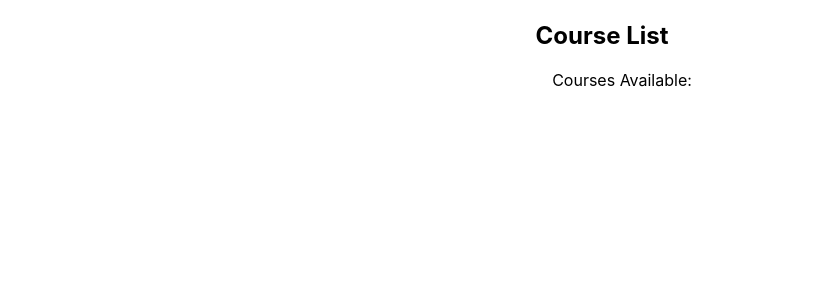
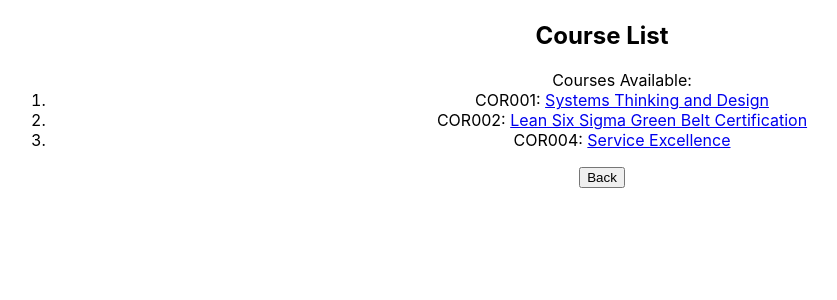
Before and after one commit to sheryl-teo/SPM-Project-Code, a React (Create React App) app in the folder spm/: page /HR/Courses in a window 1280 px wide. Shown: the top 300 px of the page, without its empty margins (38-875 px from the left). Built offline with nearby package versions, Linux system fonts and the light colour scheme.

Commit message:
Changes to HR Courses
- Added test data and dynamic codes for course list, course information
- Added back buttons and routing to the previous page
- Added buttons for adding, editing and deletion of courses

```diff
--- a/spm/src/App.js
+++ b/spm/src/App.js
@@ -8,18 +8,74 @@ import Staff from './components/Staff/staff_home';
 import LJCreationPage from './components/Staff/LJCreationPage/LJCreationPage';
 import HR from './components/HR and Manager/HR_home'
 import CourseList from './components/HR and Manager/Course/CourseList'
+import CourseInfo from './components/HR and Manager/Course/CourseInfo'
+import CourseAdd from './components/HR and Manager/Course/CourseAdd';
 
 function App() {
+
+	// Test Data
+	const courses = [
+		{
+		  Course_ID: "COR001",
+		  Course_Name: "Systems Thinking and Design",
+		  Course_Desc: "This foundation module aims to introduce students to the fundamental concepts and underlying principles of systems thinking",
+		  Course_Status: "Active",
+		  Course_Type: "Internal",
+		  Course_Category: "Core",
+		},
+
+		{
+		  Course_ID:"COR002",
+		  Course_Name: "Lean Six Sigma Green Belt Certification",
+		  Course_Desc: "Apply Lean Six Sigma methodology and statistical tools such as Minitab to be used in process analytics",
+		  Course_Status: "Active",
+		  Course_Type: "Internal",
+		  Course_Category: "Core",
+		},
+
+		{
+		  Course_ID:"COR004",
+		  Course_Name: "Service Excellence",
+		  Course_Desc: "The programme provides the learner with the key foundations of what builds customer confidence in the service industry",
+		  Course_Status: "Pending",
+		  Course_Type: "Internal",
+		  Course_Category: "Core",
+		}
+	  ]
+	  ;
+
+		const CourseRoutes = courses.map(
+
+			(course) => {
+				console.log(course)
+
+				return (
+					<>
+					<Route path = {`/HR/Courses/${course.Course_ID}`} element = {CourseInfo(course)}/>
+					<Route path = {`/HR/Courses/${course.Course_ID}/CourseAdd`} element = {CourseAdd(course)}/>
+					</>
+
+				)
+			}
+		)
+
+
 return (
+	<>
 	<Router>
 	<Routes>
 		<Route exact path='/' element={<Home />} />
 		<Route path="/staff" element={<Staff />} />
 		<Route path="/staff/learningjourneyCreation" element={<LJCreationPage />} />
 		<Route path = "/HR" element = {<HR />}/>
-		<Route path = "/HR/Courses" element = {<CourseList/>}/>
+		<Route path = "/HR/Courses" element = {CourseList(courses)}/>
+		{CourseRoutes}
+
+
+
 	</Routes>
 	</Router>
+	</>
 );
 }
 
--- /dev/null
+++ b/spm/src/components/HR and Manager/Course/CourseAdd.jsx
@@ -0,0 +1,32 @@
+import {BrowserRouter as Router, Link} from 'react-router-dom';
+
+function CourseAdd(){
+
+    return (
+        <div>
+        <h2>Course Addition</h2>
+        <form>
+            Course ID: <input type = 'text' name ='Course ID'></input> <br></br>
+            Course Name: <input type = 'text' name ='Course Name'></input><br></br>
+            Skills: Leadership <input type = 'checkbox' name ='Skills'></input>
+            Engineering <input type = 'checkbox' name ='Skills'></input><br></br>
+            Roles: Sales Rep<input type = 'checkbox' name ='Roles'></input>
+            Repair Engineer <input type = 'checkbox' name ='Roles'></input><br></br>
+            Course Description: <br></br><textarea name ='Course Description'></textarea>
+        </form>
+
+
+            <button onClick=''>
+                Back
+            </button>
+
+        </div>
+
+    )
+
+
+
+
+}
+
+export default CourseAdd
--- a/spm/src/components/HR and Manager/Course/CourseInfo.jsx
+++ b/spm/src/components/HR and Manager/Course/CourseInfo.jsx
@@ -1,20 +1,51 @@
+import {BrowserRouter as Router, Link} from 'react-router-dom';
 
-function CourseDetails(props){
+function CourseInfo(props) {
+    console.log(props)
     return (
+
         <div className='expense-item__description'>
-                <h2>{props.courses[0].Course_ID}</h2>
-                <div className='expense-item__price'>Coourse Name: <br/>{props.courses[0].Course_Name}</div>
-                <br/>
-                <div className='expense-item__price'>Course Description: {props.courses[0].Course_Desc}</div>
-                <br/>
-                <div className='expense-item__price'>Course Status: {props.courses[0].Course_Status}</div>
-                <br/>
-                <div className='expense-item__price'>Course Type: {props.courses[0].Course_Type}</div>
-                <br/>
-                <div className='expense-item__price'>Course Category: {props.courses[0].Course_Category}</div>
-                <br/>
-            </div>
+            <h2>{props.Course_ID}</h2>
+            <div className='expense-item__price'>Course Name: <br />{props.Course_Name}</div>
+            <br />
+            <div className='expense-item__price'>Course Description: {props.Course_Desc}</div>
+            <br />
+            <div className='expense-item__price'>Course Status: {props.Course_Status}</div>
+            <br />
+            <div className='expense-item__price'>Course Type: {props.Course_Type}</div>
+            <br />
+            <div className='expense-item__price'>Course Category: {props.Course_Category}</div>
+            <br />
+
+
+            <Link to="/Hr/courses">
+                <button type="button">
+                    Back
+                </button>
+            </Link>
+
+            <Link to="">
+                <button type="button">
+                    Edit Courses
+                </button>
+            </Link>
+
+            <Link to={`CourseAdd`}>
+                <button type="button">
+                    Add Courses
+                </button>
+            </Link>
+
+            <Link to="">
+                <button type="button">
+                    Delete Courses
+                </button>
+            </Link>
+
+        </div>
+
+
     )
 }
 
-export default CourseDetails
+export default CourseInfo
--- a/spm/src/components/HR and Manager/Course/CourseList.jsx
+++ b/spm/src/components/HR and Manager/Course/CourseList.jsx
@@ -1,24 +1,29 @@
 import React from 'react';
-
+import {BrowserRouter as Router, Link} from 'react-router-dom';
 
 function CourseList(props) {
-    // let courses = props.courses
-
-    // const CourseListItems = courses.map(
-    //     (course) => {
-    //         return (
-    //             <li>{course.Course_ID}: {course.Course_Name}</li>
-    //         )
-    //     }
-    // )
+    const CourseListItems = props.map(
+        (course) => {
+            return (
+                <li>{course.Course_ID}: <a href = {`/Hr/Courses/${course.Course_ID}`}>{course.Course_Name}</a></li>
+            )
+        }
+    )
     return (
         <div>
             <h2>Course List</h2>
             <ol>
                 <div>Courses Available:
+                {CourseListItems}
 
                 </div>
             </ol>
+
+            <Link to="/">
+            <button>
+                Back
+            </button>
+            </Link>
         </div>
     )
 }
--- a/spm/src/components/HR and Manager/HR_home.jsx
+++ b/spm/src/components/HR and Manager/HR_home.jsx
@@ -1,21 +1,33 @@
-
+import { BrowserRouter as Router,Link } from 'react-router-dom';
 import React from 'react';
 
 
-function HR () {
+function HR() {
   return (
     <div>
+      <a href="/Hr/Skills">
         <h1 className='header'>
           Skills
         </h1>
+      </a>
 
+      <a href="/Hr/Courses">
         <h1 className='header'>
           Courses
         </h1>
+      </a>
 
+      <a href="/Hr/Roles">
         <h1 className='header'>
           Roles
         </h1>
+      </a>
+
+      <Link to="/">
+        <button type="button">
+          Back
+        </button>
+      </Link>
 
 
 
--- a/spm/src/components/home.js
+++ b/spm/src/components/home.js
@@ -10,6 +10,31 @@ const Home = () => {
       <p>
         <h3>Please navigate to desired account</h3>
       </p>
+
+      <p>
+        <a href ="/Staff">
+        <h3> Staff
+
+        </h3>
+        </a>
+      </p>
+
+
+      <p>
+        <a href ="/HR">
+        <h3> HR
+
+        </h3>
+        </a>
+      </p>
+
+      <p>
+        <a href ="/Manager">
+        <h3> Manager
+
+        </h3>
+        </a>
+      </p>
     </div>
   );
 };
```
Also changed, not shown: spm/src/components/HR and Manager/Course/CourseAdd.css (added). Lines whose indentation alone changed are shown as unchanged.
